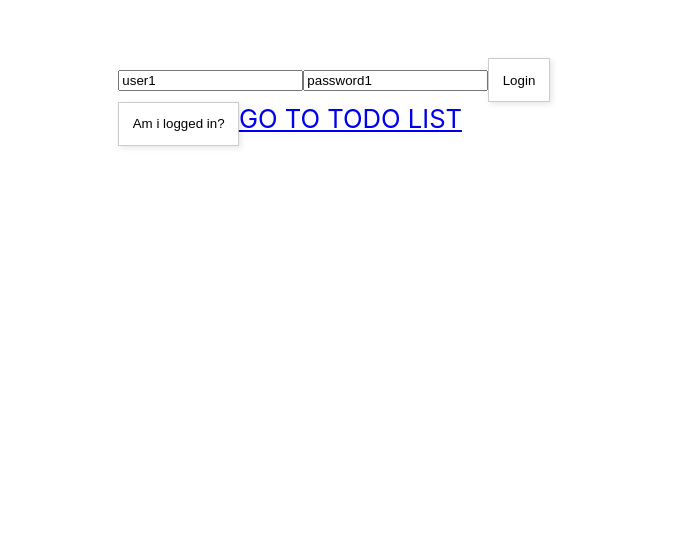
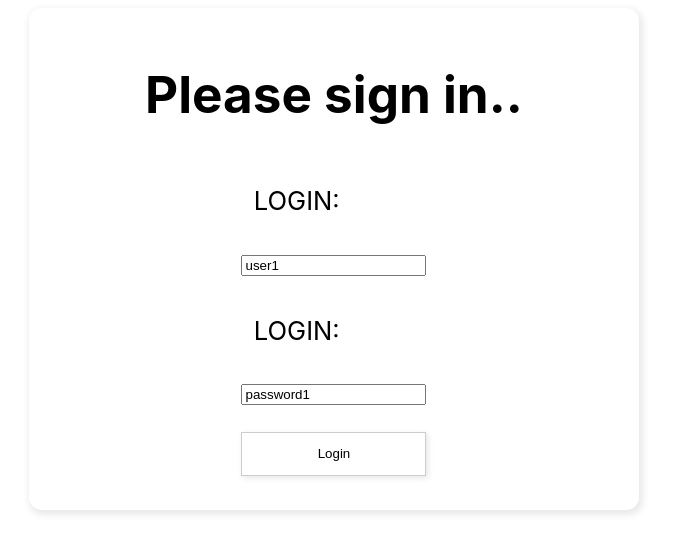
Before and after one commit to sefaplus/todolist, a React (Create React App) app: page / in a window 1280 px wide. Shown: the top 552 px of the page, without its empty margins (306-979 px from the left). Built offline with nearby package versions, Linux system fonts and the light colour scheme.

Commit message:
Login page stylization + minor API changes

```diff
--- a/src/Login.tsx
+++ b/src/Login.tsx
@@ -8,13 +8,13 @@ export default function Login() {
   let navigate = useNavigate();
   let [login, setLogin] = useState('user1');
   let [password, setPassword] = useState('password1');
-  let [loggingStatus, setLoggingStatus] = useState('')
+  let [loggingStatus, setLoggingStatus] = useState('Please sign in..')
 
   async function handleSubmit(e: any) {
     e.preventDefault();
     setLoggingStatus('LOGGING IN...');
     let response = await API.login(login, password);
-    setLoggingStatus(JSON.stringify(response));
+    navigate('/todolist')
   }
   async function checkLogin(e: any) {
    let response = await API.checkLogin();
@@ -23,9 +23,10 @@ export default function Login() {
   useEffect(()=> {
   })
   return (
-    <main style={{ padding: "1rem 0" }}>
+    <main className="login-container">
       <h1>{loggingStatus}</h1>
-      <form onSubmit={handleSubmit}>
+      <form className="login-form" onSubmit={handleSubmit}>
+        <label htmlFor="login"> LOGIN:</label>
         <input
           type="text"
           value={login}
@@ -33,6 +34,7 @@ export default function Login() {
           placeholder="yourId"
           onChange={(e: React.ChangeEvent<HTMLInputElement>) => setLogin(e.target.value)}
         />
+        <label htmlFor="password"> LOGIN:</label>
         <input
           type="text"
           value={password}
@@ -41,11 +43,9 @@ export default function Login() {
           onChange={(e: React.ChangeEvent<HTMLInputElement>) => setPassword(e.target.value)}
         />
         <button type="submit" value="SUBMIT">
-          Login{" "}
+          Login
         </button>
       </form>
-      <button onClick={checkLogin}> Am i logged in?</button>
-      <Link to="/todolist">GO TO TODO LIST</Link>
     </main>
   );
 }
--- a/src/css/styles.css
+++ b/src/css/styles.css
@@ -48,6 +48,9 @@ button {
   border: 1.5px solid rgb(0 0 0 / 20%);
   background: white;
   box-shadow: 2px 2px 6px rgb(0 0 0 / 10%);
+}
+button:hover {
+  cursor: pointer;
 }
 body button:hover {
   background: #d3d3d37c;
@@ -129,7 +132,11 @@ footer {
   margin-bottom: 1em;
 }
 .todo-list-controls div:last-child button {
-  background-color: rgba(96, 202, 119, 35%);
+  background-color: rgba(67, 255, 108, 0.35);
+}
+.todo-list-controls div:last-child button:hover {
+
+  background-color: rgba(6, 95, 26, 0.35);
 }
 .round {
   position: relative;
@@ -226,3 +233,24 @@ footer {
   transform: translateX(-50%);
   margin-bottom: 1em;
 }
+
+.login-container {
+    width: 45%;
+    height: auto;
+    border-radius: 0.5em;
+    padding: 0.8em;
+    display: flex;
+    flex-direction: column;
+    align-content: center;
+    align-items: center;
+    justify-content: space-around;
+    background-color: #ffffff;
+    box-shadow: 2px 3px 7px 2px rgb(0 0 0 / 9%);
+}
+.login-form {
+  display: flex;
+  flex-direction: column;
+}
+.login-form * {
+  margin: 1em;
+}
--- a/src/js/ApiMongo.ts
+++ b/src/js/ApiMongo.ts
@@ -42,8 +42,8 @@ export default class API {
         });
         if (response.ok) {
           let val = await response.json();
-          if(val.notLogged) {
-            navigator("/")
+          if (val.notLogged) {
+            navigator("/");
           } else {
             setter(val);
           }
@@ -86,6 +86,7 @@ export default class API {
       let response = await fetch("http://localhost:5000/api/delete", {
         method: "DELETE",
         mode: "cors",
+        credentials: "include",
         headers: { "Content-Type": "application/json;charset=UTF-8" },
         body: JSON.stringify(list),
       })
```
